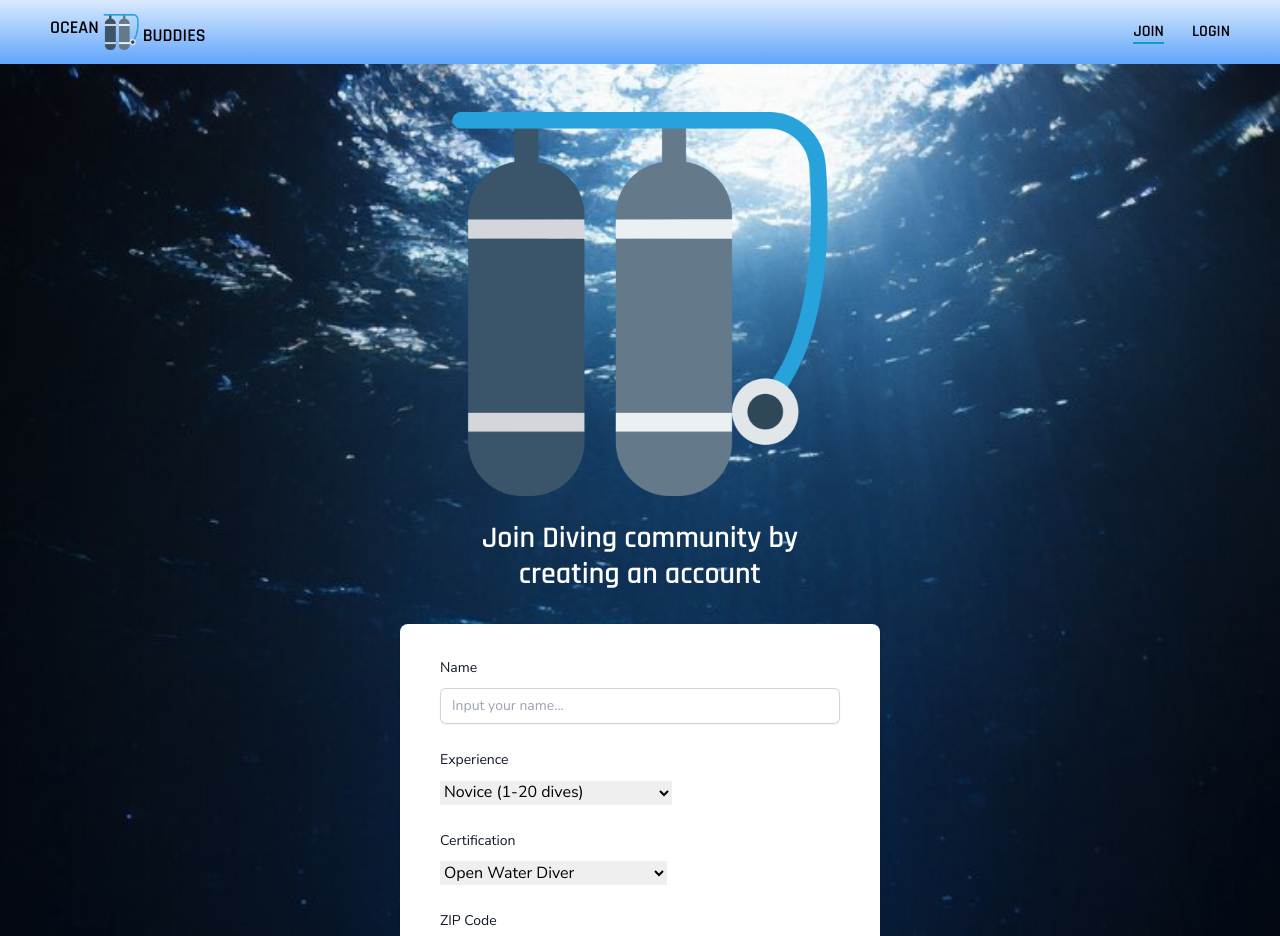
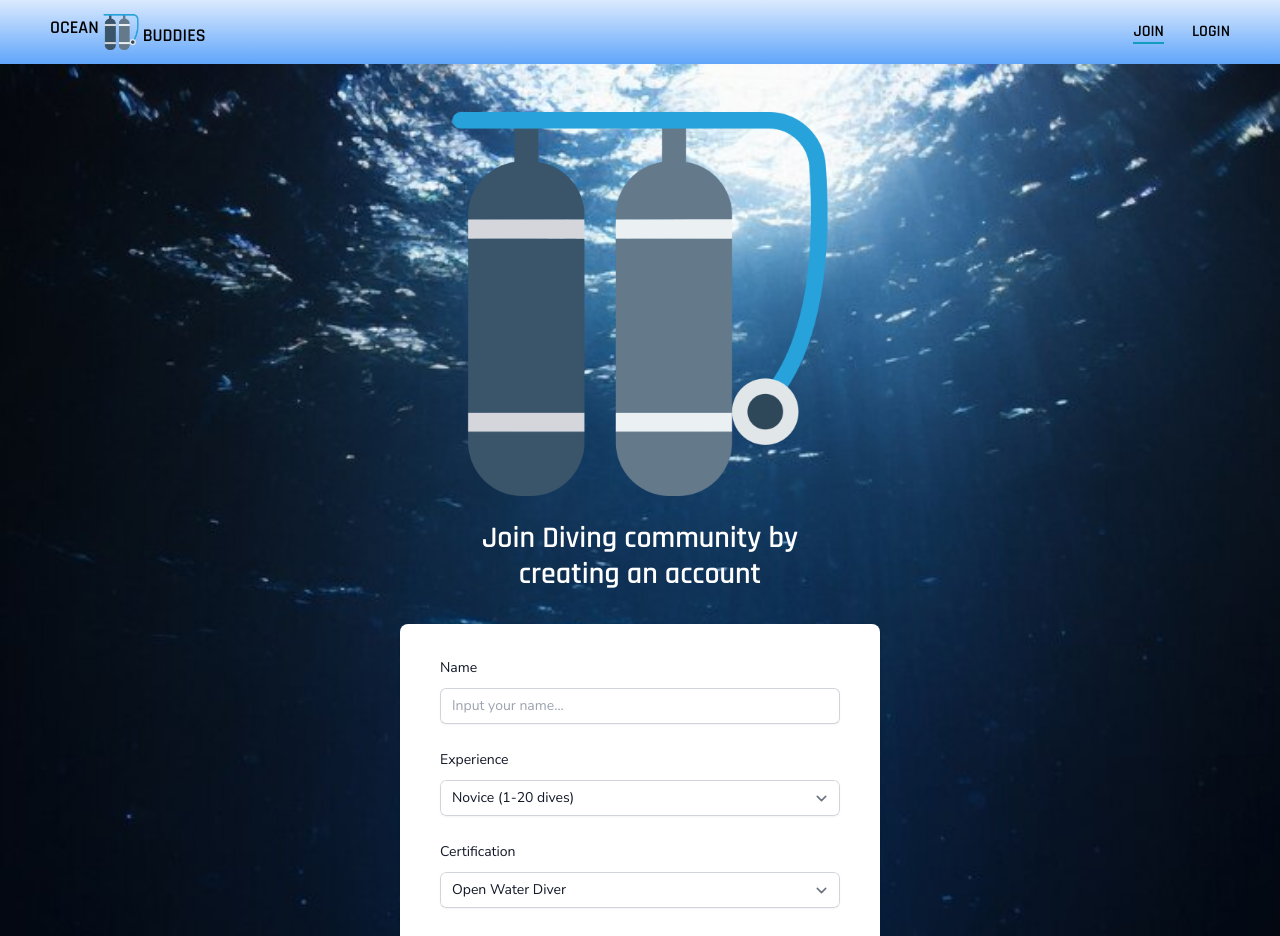
Before and after one commit to RozaliiaRusskikh/ocean-buddies, a Next.js app: page /register in a window 1280 px wide. Shown: the top 936 px of the page. Built offline with nearby package versions, Linux system fonts and the light colour scheme.

Commit message:
Style Select

```diff
--- a/app/components/Select.tsx
+++ b/app/components/Select.tsx
@@ -1,5 +1,4 @@
-"use client";
-
+import React from "react";
 import { UseFormRegister, FieldValues } from "react-hook-form";
 
 interface Option {
@@ -28,7 +27,34 @@ const Select: React.FC<SelectProps> = ({
         {label}
       </label>
       <div className="mt-2">
-        <select {...register(name)} disabled={disabled}>
+        <select
+          {...register(name)}
+          disabled={disabled}
+          className={`
+            form-select
+            block
+            w-full
+            rounded-md
+            border-0
+            py-1.5
+            text-gray-900
+            shadow-sm
+            ring-1
+            ring-inset
+            ring-gray-300
+            placeholder:text-gray-400
+            focus:ring-2
+            focus:ring-inset
+            focus:ring-secondary
+            sm:text-sm
+            sm:leading-6
+            ${
+              disabled
+                ? "text-gray-500 bg-gray-100 border-gray-200 cursor-default"
+                : ""
+            }
+          `}
+        >
           {options.map((option) => (
             <option key={option.value} value={option.value}>
               {option.label}
```
